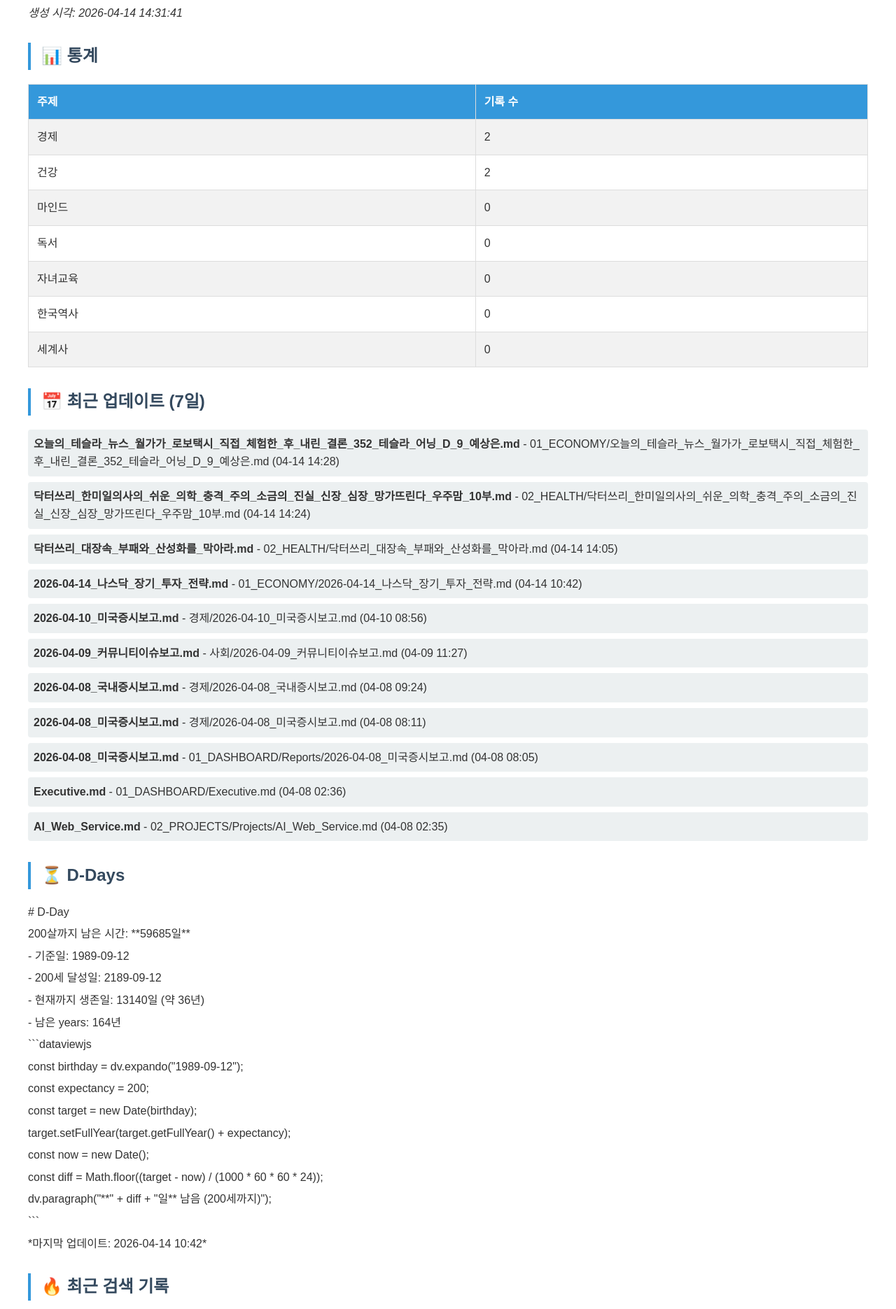
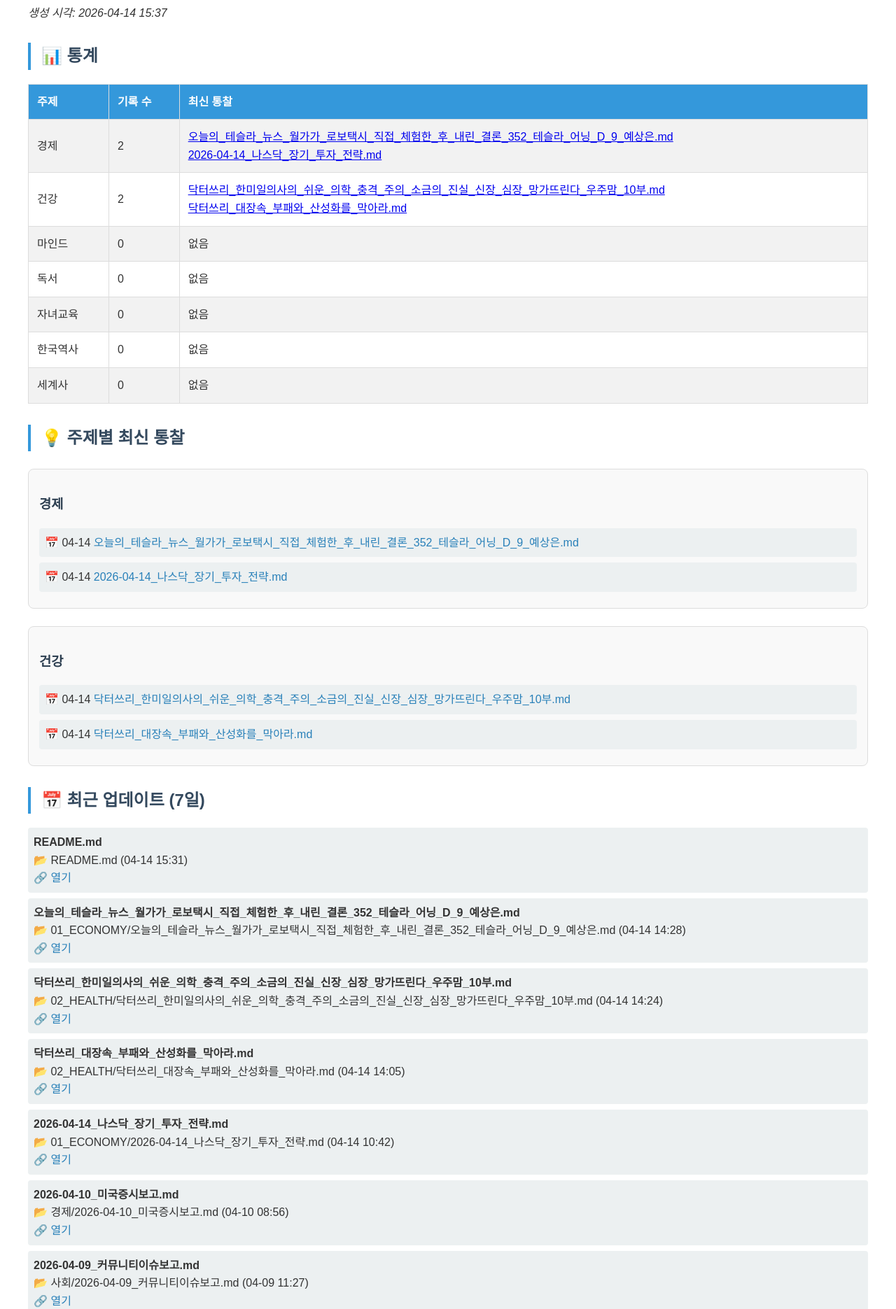
Before and after one commit to violetflag/knowledge-library, a plain HTML site: page 00_SYSTEM/대시보드.html in a window 1280 px wide. Shown: the part 120-1991 px from the top of the page at 70% size. Drawn offline with Linux system fonts and the light colour scheme.

Commit message:
Improve dashboard: clickable links, topic-wise insights

````diff
--- a/00_SYSTEM/대시보드.html
+++ b/00_SYSTEM/대시보드.html
@@ -5,59 +5,83 @@
     <meta name="viewport" content="width=device-width, initial-scale=1.0">
     <title>지식도서관 대시보드</title>
     <style>
-        body { font-family: 'Malgun Gothic', '맑은 고딕', 'NanumGothic', sans-serif; margin: 40px; line-height: 1.6; color: #333; }
+        body { font-family: 'Malgun Gothic', '맑은 고딕', sans-serif; margin: 40px; line-height: 1.6; color: #333; }
         h1 { color: #2c3e50; border-bottom: 3px solid #3498db; padding-bottom: 10px; }
         h2 { color: #34495e; margin-top: 30px; border-left: 4px solid #3498db; padding-left: 15px; }
+        h3 { color: #2c3e50; margin-top: 20px; }
         .stats-table { border-collapse: collapse; width: 100%; margin: 20px 0; }
         .stats-table th, .stats-table td { border: 1px solid #ddd; padding: 12px; text-align: left; }
         .stats-table th { background-color: #3498db; color: white; }
         .stats-table tr:nth-child(even) { background-color: #f2f2f2; }
-        .recent-item { margin: 8px 0; padding: 8px; background: #ecf0f1; border-radius: 4px; }
+        .link-item { margin: 8px 0; padding: 8px; background: #ecf0f1; border-radius: 4px; }
+        .link-item a { text-decoration: none; color: #2980b9; }
+        .link-item a:hover { color: #1a5276; text-decoration: underline; }
+        .topic-section { margin: 25px 0; padding: 15px; border: 1px solid #ddd; border-radius: 8px; background: #f9f9f9; }
         .dday-item { margin: 6px 0; }
-        .issue-item { color: #e74c3c; margin: 4px 0; }
         .footer { margin-top: 40px; color: #7f8c8d; font-size: 0.9em; text-align: center; }
         .code { background: #f8f9fa; padding: 10px; border-radius: 4px; font-family: monospace; white-space: pre-wrap; }
         .section { margin-bottom: 30px; }
+        .insight-box { background: #e8f4f8; padding: 12px; margin: 10px 0; border-left: 3px solid #3498db; }
     </style>
 </head>
 <body>
     <h1>📚 지식도서관 대시보드</h1>
-    <p><em>생성 시각: 2026-04-14 14:31:41</em></p>
+    <p><em>생성 시각: 2026-04-14 15:37</em></p>
 
+    <!-- 통계 -->
     <div class="section">
         <h2>📊 통계</h2>
         <table class="stats-table">
-            <tr><th>주제</th><th>기록 수</th></tr>
-            <tr><td>경제</td><td>2</td></tr>
-            <tr><td>건강</td><td>2</td></tr>
-            <tr><td>마인드</td><td>0</td></tr>
-            <tr><td>독서</td><td>0</td></tr>
-            <tr><td>자녀교육</td><td>0</td></tr>
-            <tr><td>한국역사</td><td>0</td></tr>
-            <tr><td>세계사</td><td>0</td></tr>
+            <tr><th>주제</th><th>기록 수</th><th>최신 통찰</th></tr>
+            <tr><td>경제</td><td>2</td><td><a href="https://violetflag.github.io/knowledge-library/01_ECONOMY/오늘의_테슬라_뉴스_월가가_로보택시_직접_체험한_후_내린_결론_352_테슬라_어닝_D_9_예상은" target="_blank">오늘의_테슬라_뉴스_월가가_로보택시_직접_체험한_후_내린_결론_352_테슬라_어닝_D_9_예상은.md</a><br><a href="https://violetflag.github.io/knowledge-library/01_ECONOMY/2026-04-14_나스닥_장기_투자_전략" target="_blank">2026-04-14_나스닥_장기_투자_전략.md</a></td></tr>
+            <tr><td>건강</td><td>2</td><td><a href="https://violetflag.github.io/knowledge-library/02_HEALTH/닥터쓰리_한미일의사의_쉬운_의학_충격_주의_소금의_진실_신장_심장_망가뜨린다_우주맘_10부" target="_blank">닥터쓰리_한미일의사의_쉬운_의학_충격_주의_소금의_진실_신장_심장_망가뜨린다_우주맘_10부.md</a><br><a href="https://violetflag.github.io/knowledge-library/02_HEALTH/닥터쓰리_대장속_부패와_산성화를_막아라" target="_blank">닥터쓰리_대장속_부패와_산성화를_막아라.md</a></td></tr>
+            <tr><td>마인드</td><td>0</td><td>없음</td></tr>
+            <tr><td>독서</td><td>0</td><td>없음</td></tr>
+            <tr><td>자녀교육</td><td>0</td><td>없음</td></tr>
+            <tr><td>한국역사</td><td>0</td><td>없음</td></tr>
+            <tr><td>세계사</td><td>0</td><td>없음</td></tr>
 
         </table>
     </div>
 
+    <!-- 주제별 최신 통찰 -->
     <div class="section">
-        <h2>📅 최근 업데이트 (7일)</h2>
-        <div class="recent-item"><strong>오늘의_테슬라_뉴스_월가가_로보택시_직접_체험한_후_내린_결론_352_테슬라_어닝_D_9_예상은.md</strong> - 01_ECONOMY/오늘의_테슬라_뉴스_월가가_로보택시_직접_체험한_후_내린_결론_352_테슬라_어닝_D_9_예상은.md (04-14 14:28)</div>
-        <div class="recent-item"><strong>닥터쓰리_한미일의사의_쉬운_의학_충격_주의_소금의_진실_신장_심장_망가뜨린다_우주맘_10부.md</strong> - 02_HEALTH/닥터쓰리_한미일의사의_쉬운_의학_충격_주의_소금의_진실_신장_심장_망가뜨린다_우주맘_10부.md (04-14 14:24)</div>
-        <div class="recent-item"><strong>닥터쓰리_대장속_부패와_산성화를_막아라.md</strong> - 02_HEALTH/닥터쓰리_대장속_부패와_산성화를_막아라.md (04-14 14:05)</div>
-        <div class="recent-item"><strong>2026-04-14_나스닥_장기_투자_전략.md</strong> - 01_ECONOMY/2026-04-14_나스닥_장기_투자_전략.md (04-14 10:42)</div>
-        <div class="recent-item"><strong>2026-04-10_미국증시보고.md</strong> - 경제/2026-04-10_미국증시보고.md (04-10 08:56)</div>
-        <div class="recent-item"><strong>2026-04-09_커뮤니티이슈보고.md</strong> - 사회/2026-04-09_커뮤니티이슈보고.md (04-09 11:27)</div>
-        <div class="recent-item"><strong>2026-04-08_국내증시보고.md</strong> - 경제/2026-04-08_국내증시보고.md (04-08 09:24)</div>
-        <div class="recent-item"><strong>2026-04-08_미국증시보고.md</strong> - 경제/2026-04-08_미국증시보고.md (04-08 08:11)</div>
-        <div class="recent-item"><strong>2026-04-08_미국증시보고.md</strong> - 01_DASHBOARD/Reports/2026-04-08_미국증시보고.md (04-08 08:05)</div>
-        <div class="recent-item"><strong>Executive.md</strong> - 01_DASHBOARD/Executive.md (04-08 02:36)</div>
-        <div class="recent-item"><strong>AI_Web_Service.md</strong> - 02_PROJECTS/Projects/AI_Web_Service.md (04-08 02:35)</div>
+        <h2>💡 주제별 최신 통찰</h2>
+    <div class="topic-section">
+        <h3>경제</h3>
+        <div class="link-item">📅 04-14 <a href="https://violetflag.github.io/knowledge-library/01_ECONOMY/오늘의_테슬라_뉴스_월가가_로보택시_직접_체험한_후_내린_결론_352_테슬라_어닝_D_9_예상은" target="_blank">오늘의_테슬라_뉴스_월가가_로보택시_직접_체험한_후_내린_결론_352_테슬라_어닝_D_9_예상은.md</a></div>
+        <div class="link-item">📅 04-14 <a href="https://violetflag.github.io/knowledge-library/01_ECONOMY/2026-04-14_나스닥_장기_투자_전략" target="_blank">2026-04-14_나스닥_장기_투자_전략.md</a></div>
+    </div>
+    <div class="topic-section">
+        <h3>건강</h3>
+        <div class="link-item">📅 04-14 <a href="https://violetflag.github.io/knowledge-library/02_HEALTH/닥터쓰리_한미일의사의_쉬운_의학_충격_주의_소금의_진실_신장_심장_망가뜨린다_우주맘_10부" target="_blank">닥터쓰리_한미일의사의_쉬운_의학_충격_주의_소금의_진실_신장_심장_망가뜨린다_우주맘_10부.md</a></div>
+        <div class="link-item">📅 04-14 <a href="https://violetflag.github.io/knowledge-library/02_HEALTH/닥터쓰리_대장속_부패와_산성화를_막아라" target="_blank">닥터쓰리_대장속_부패와_산성화를_막아라.md</a></div>
+    </div>
 
     </div>
 
+    <!-- 최근 업데이트 (7일) -->
     <div class="section">
-        <h2>⏳ D-Days</h2>
-        <div class="dday-area">
+        <h2>📅 최근 업데이트 (7일)</h2>
+        <div class="link-item"><strong>README.md</strong><br>📂 README.md (04-14 15:31)<br><a href="https://violetflag.github.io/knowledge-library/README" target="_blank">🔗 열기</a></div>
+        <div class="link-item"><strong>오늘의_테슬라_뉴스_월가가_로보택시_직접_체험한_후_내린_결론_352_테슬라_어닝_D_9_예상은.md</strong><br>📂 01_ECONOMY/오늘의_테슬라_뉴스_월가가_로보택시_직접_체험한_후_내린_결론_352_테슬라_어닝_D_9_예상은.md (04-14 14:28)<br><a href="https://violetflag.github.io/knowledge-library/01_ECONOMY/오늘의_테슬라_뉴스_월가가_로보택시_직접_체험한_후_내린_결론_352_테슬라_어닝_D_9_예상은" target="_blank">🔗 열기</a></div>
+        <div class="link-item"><strong>닥터쓰리_한미일의사의_쉬운_의학_충격_주의_소금의_진실_신장_심장_망가뜨린다_우주맘_10부.md</strong><br>📂 02_HEALTH/닥터쓰리_한미일의사의_쉬운_의학_충격_주의_소금의_진실_신장_심장_망가뜨린다_우주맘_10부.md (04-14 14:24)<br><a href="https://violetflag.github.io/knowledge-library/02_HEALTH/닥터쓰리_한미일의사의_쉬운_의학_충격_주의_소금의_진실_신장_심장_망가뜨린다_우주맘_10부" target="_blank">🔗 열기</a></div>
+        <div class="link-item"><strong>닥터쓰리_대장속_부패와_산성화를_막아라.md</strong><br>📂 02_HEALTH/닥터쓰리_대장속_부패와_산성화를_막아라.md (04-14 14:05)<br><a href="https://violetflag.github.io/knowledge-library/02_HEALTH/닥터쓰리_대장속_부패와_산성화를_막아라" target="_blank">🔗 열기</a></div>
+        <div class="link-item"><strong>2026-04-14_나스닥_장기_투자_전략.md</strong><br>📂 01_ECONOMY/2026-04-14_나스닥_장기_투자_전략.md (04-14 10:42)<br><a href="https://violetflag.github.io/knowledge-library/01_ECONOMY/2026-04-14_나스닥_장기_투자_전략" target="_blank">🔗 열기</a></div>
+        <div class="link-item"><strong>2026-04-10_미국증시보고.md</strong><br>📂 경제/2026-04-10_미국증시보고.md (04-10 08:56)<br><a href="https://violetflag.github.io/knowledge-library/경제/2026-04-10_미국증시보고" target="_blank">🔗 열기</a></div>
+        <div class="link-item"><strong>2026-04-09_커뮤니티이슈보고.md</strong><br>📂 사회/2026-04-09_커뮤니티이슈보고.md (04-09 11:27)<br><a href="https://violetflag.github.io/knowledge-library/사회/2026-04-09_커뮤니티이슈보고" target="_blank">🔗 열기</a></div>
+        <div class="link-item"><strong>2026-04-08_국내증시보고.md</strong><br>📂 경제/2026-04-08_국내증시보고.md (04-08 09:24)<br><a href="https://violetflag.github.io/knowledge-library/경제/2026-04-08_국내증시보고" target="_blank">🔗 열기</a></div>
+        <div class="link-item"><strong>2026-04-08_미국증시보고.md</strong><br>📂 경제/2026-04-08_미국증시보고.md (04-08 08:11)<br><a href="https://violetflag.github.io/knowledge-library/경제/2026-04-08_미국증시보고" target="_blank">🔗 열기</a></div>
+        <div class="link-item"><strong>2026-04-08_미국증시보고.md</strong><br>📂 01_DASHBOARD/Reports/2026-04-08_미국증시보고.md (04-08 08:05)<br><a href="https://violetflag.github.io/knowledge-library/01_DASHBOARD/Reports/2026-04-08_미국증시보고" target="_blank">🔗 열기</a></div>
+        <div class="link-item"><strong>Executive.md</strong><br>📂 01_DASHBOARD/Executive.md (04-08 02:36)<br><a href="https://violetflag.github.io/knowledge-library/01_DASHBOARD/Executive" target="_blank">🔗 열기</a></div>
+        <div class="link-item"><strong>AI_Web_Service.md</strong><br>📂 02_PROJECTS/Projects/AI_Web_Service.md (04-08 02:35)<br><a href="https://violetflag.github.io/knowledge-library/02_PROJECTS/Projects/AI_Web_Service" target="_blank">🔗 열기</a></div>
+
+    </div>
+
+    <!-- D-Days -->
+    <div class="section">
+        <h2>⏳ D-Day 카운트다운</h2>
+        <div class="code">
             <div class="dday-item"># D-Day</div>
             <div class="dday-item">200살까지 남은 시간: **59685일**</div>
             <div class="dday-item">- 기준일: 1989-09-12</div>
@@ -78,22 +102,10 @@
         </div>
     </div>
 
-    <div class="section">
-        <h2>🔥 최근 검색 기록</h2>
-        <div class="code">
-# 운영 로그<br><br>시간순으로 모든 인제스트, 쿼리, 린트 기록을 남깁니다.<br><br>## 로그 포맷<br><br>각 항목은 다음과 같은 접두사로 시작:<br><br>- `## [YYYY-MM-DD HH:MM] ingest | 제목` - 새 지식 인제스트<br>- `## [YYYY-MM-DD HH:MM] query | 키워드` - 검색/질의<br>- `## [YYYY-MM-DD HH:MM] lint | 이슈` - 린트 점검<br><br>## 최근 로그<br><br>```dataview<br>LIST creation + " : " + title<br>FROM "00_SYSTEM/log.md"<br>SORT file.mtime DESC<br>LIMIT 10<br>```<br><br>---<br>*이 로그는 자동으로 관리됩니다.*<br>## [2026-04-14 10:42] ingest | 나스닥 장기 투자 전략<br><br>
-        </div>
-    </div>
-
-    <div class="section">
-        <h2>📌 업데이트 필요 항목</h2>
-        <div class="issue-item">⚠️ 2026-04-14_나스닥_장기_투자_전략.md (위키 링크: 0개)</div>
-
-    </div>
-
     <div class="footer">
-        <p>이 대시보드는 자동 생성되었습니다.</p>
-        <p>지식도서관 v1.1 | Obsidian 기반 | 7개 주제</p>
+        <p>이 대시보드는 지식도서관(Knowledge Library)에서 자동 생성됩니다.</p>
+        <p>Obsidian 기반 | 7개 주제 | GitHub Pages 호스팅</p>
+        <p><a href="https://github.com/violetflag/knowledge-library" target="_blank">GitHub 저장소</a></p>
     </div>
 </body>
 </html>
````
